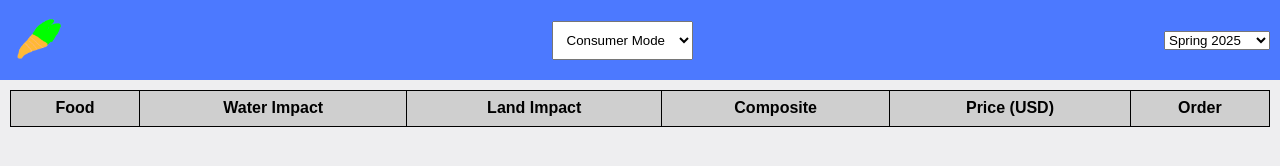
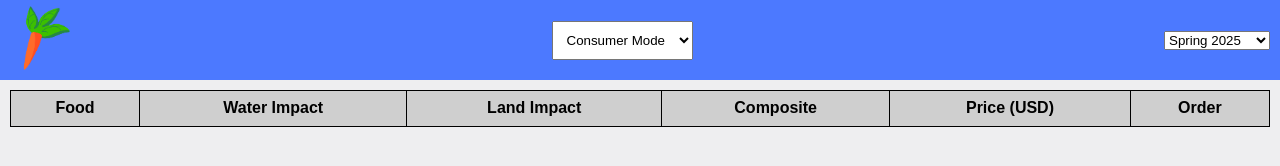
Before and after one commit to NikolaPi/hackmerced-ix-project, a website: page src/frontend/index.html in a window 1280 px wide. Drawn offline with Linux system fonts and the light colour scheme; no server answers.

Commit message:
updated image file

```diff
--- a/src/frontend/index.html
+++ b/src/frontend/index.html
@@ -8,7 +8,7 @@
 
     <body>
         <div id="page-header">
-            <img id="logo-img" src="assets/image.png">
+            <img id="logo-img" src="assets/carrot.png">
             <select id="mode-selector" autocomplete="off">
                 <option value="consumer" selected="selected">Consumer Mode</option>
                 <option value="producer">Producer Mode</option>
```
Also changed, not shown: src/frontend/assets/carrot.png (added), src/frontend/assets/image.png (deleted).
